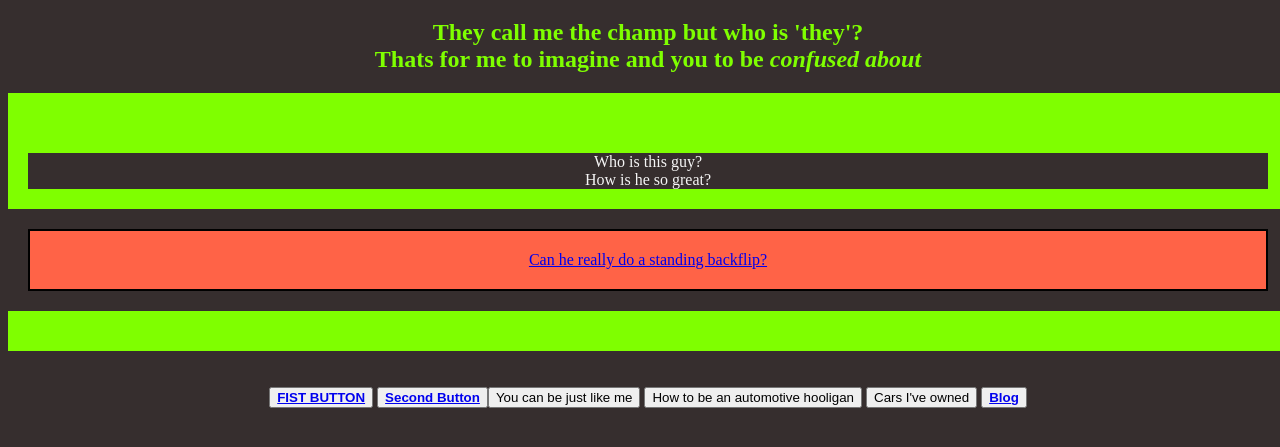
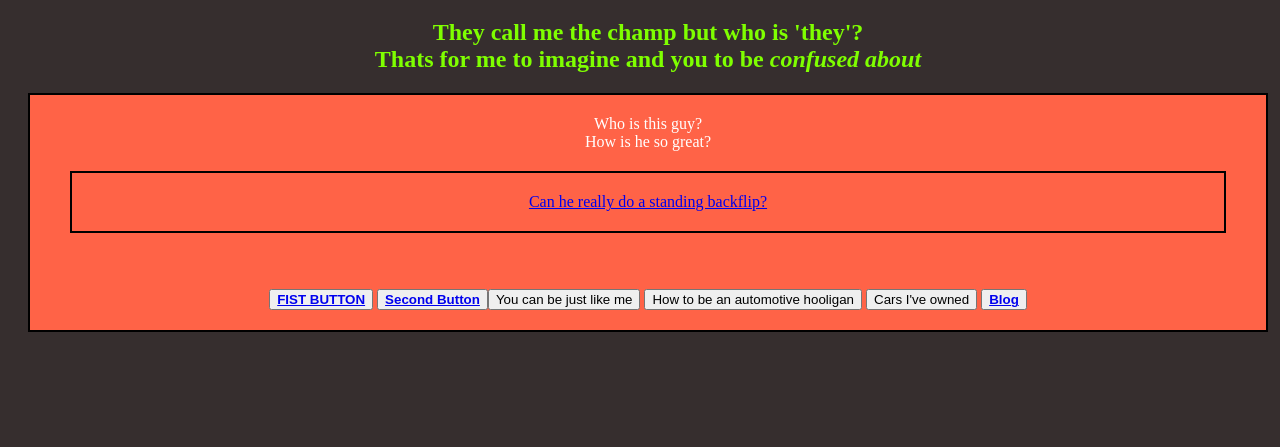
Before and after one commit to jeff-seymour/jeff-seymour.github.io, a plain HTML site: page index.html in a window 1280 px wide. Shown: the part 89-536 px from the top of the page. Drawn offline with Linux system fonts and the light colour scheme.

Commit message:
index.html

```diff
--- a/index.html
+++ b/index.html
@@ -24,13 +24,11 @@
       Thats for me to imagine and you to be <em>confused about</em>
     </h2>
 
-  <p>
-    <p style="color:whitesmoke"></style>
+    <div class="backflip">
 Who is this guy? <br>
 How is he so great? <br>
 <div class="backflip"><a href="https://jeff-seymour.github.io/NO" >Can he really do a standing backflip?</a>
 </div>
-</p>
 
 <br>
 <br>
```
